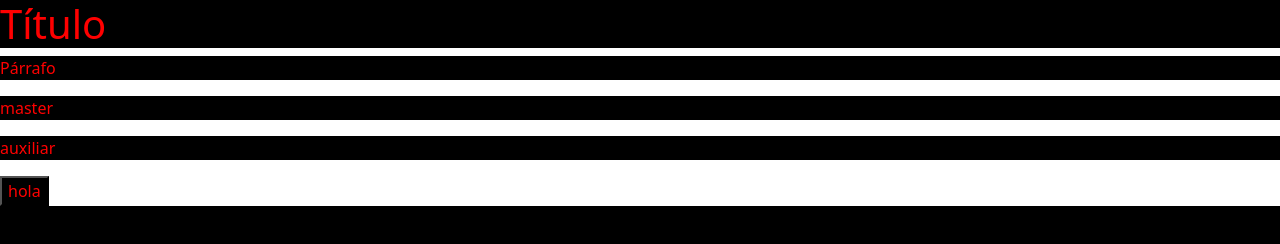
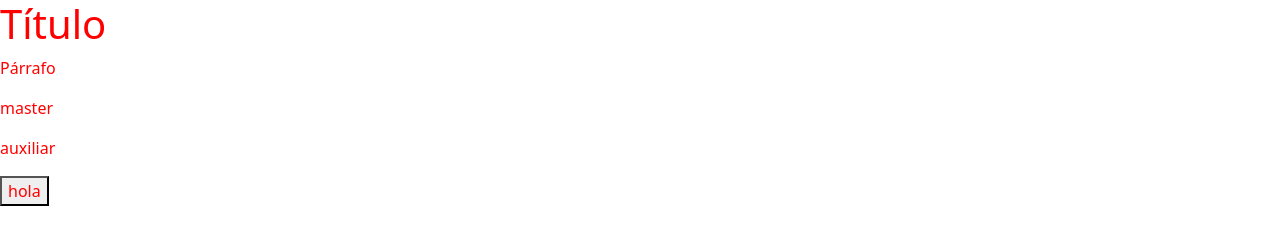
Before and after one commit to Gonza7/Prueba, a plain HTML site: page Index.html in a window 1280 px wide. Drawn offline with nearby package versions, Linux system fonts and the light colour scheme.

Commit message:
revertir fondo

```diff
--- a/Estilos.css
+++ b/Estilos.css
@@ -1,2 +1,3 @@
-*{color:red;
-  background-color:black;}
+*{
+    color:red;
+}
```
